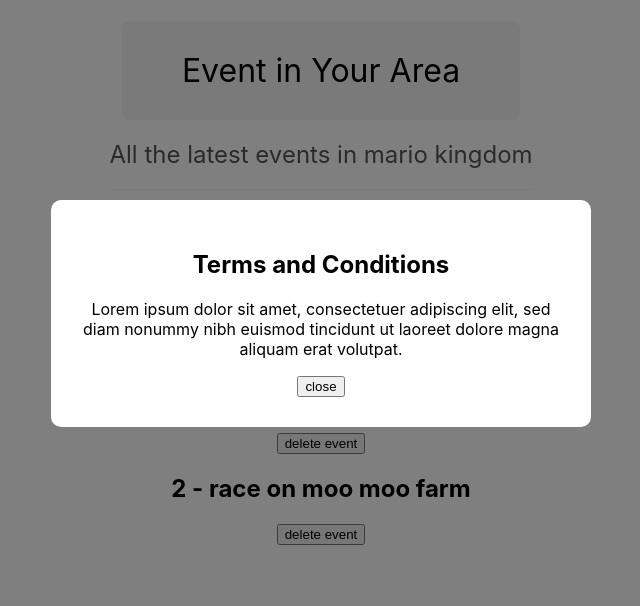
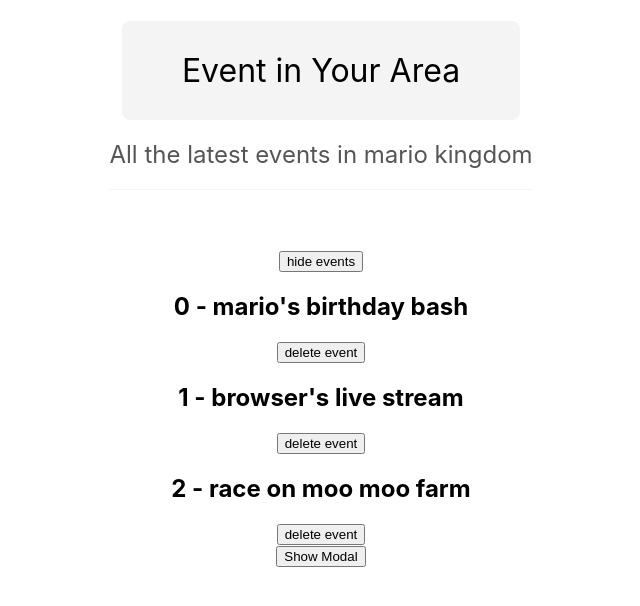
Before and after one commit to NegarSal/React-basics, a React (Create React App) app: page / in a window 1280 px wide. Shown: the top 606 px of the page, without its empty margins (319-959 px from the left). Built offline with nearby package versions, Linux system fonts and the light colour scheme; the HTML template or start-up script is replaced by a standard one.

Commit message:
showing the modal

```diff
--- a/src/App.js
+++ b/src/App.js
@@ -4,7 +4,7 @@
 import Modal from './components/Modal';
 
 function App() {
-  const [showModal, setShowModal] = useState(true)
+  const [showModal, setShowModal] = useState(false)
   const [showEvents, setShowEvents] = useState(true)
   const [events, setEvents] = useState([
     { title: "mario's birthday bash", id: 1 },
@@ -56,6 +56,9 @@
           sed diam nonummy nibh euismod tincidunt ut laoreet dolore
           magna aliquam erat volutpat.</p>
       </Modal>}
+      <div>
+        <button onClick={() => { setShowModal(true) }}>Show Modal</button>
+      </div>
     </div >
   );
 }
```
